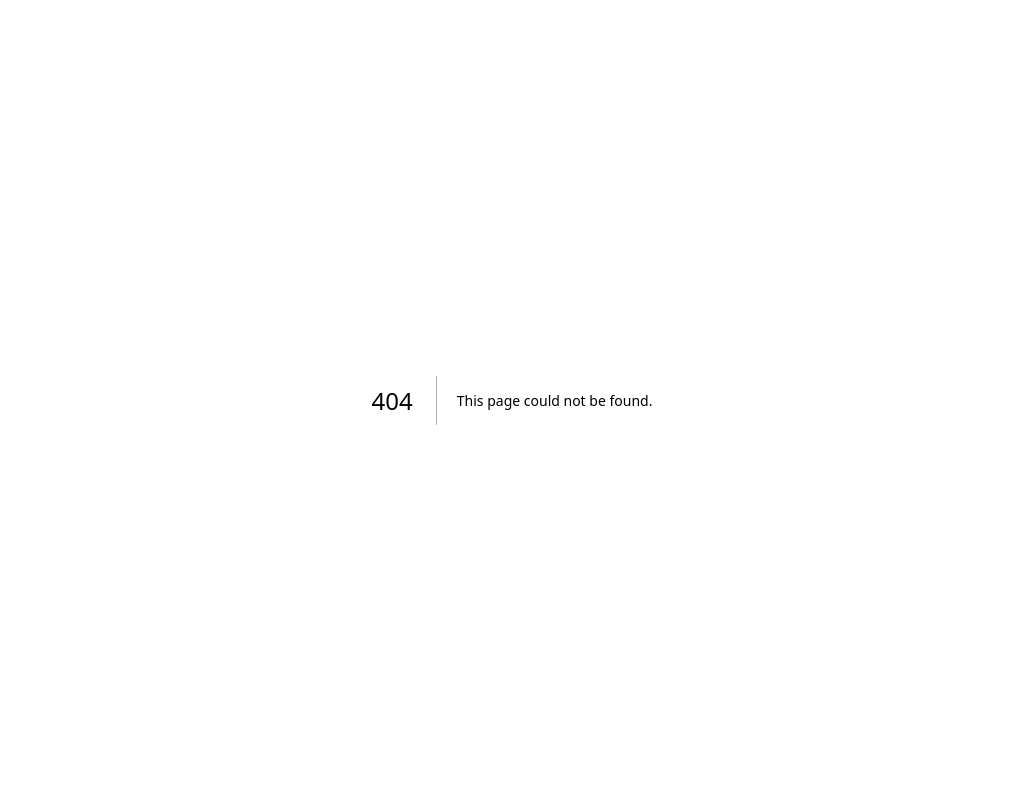
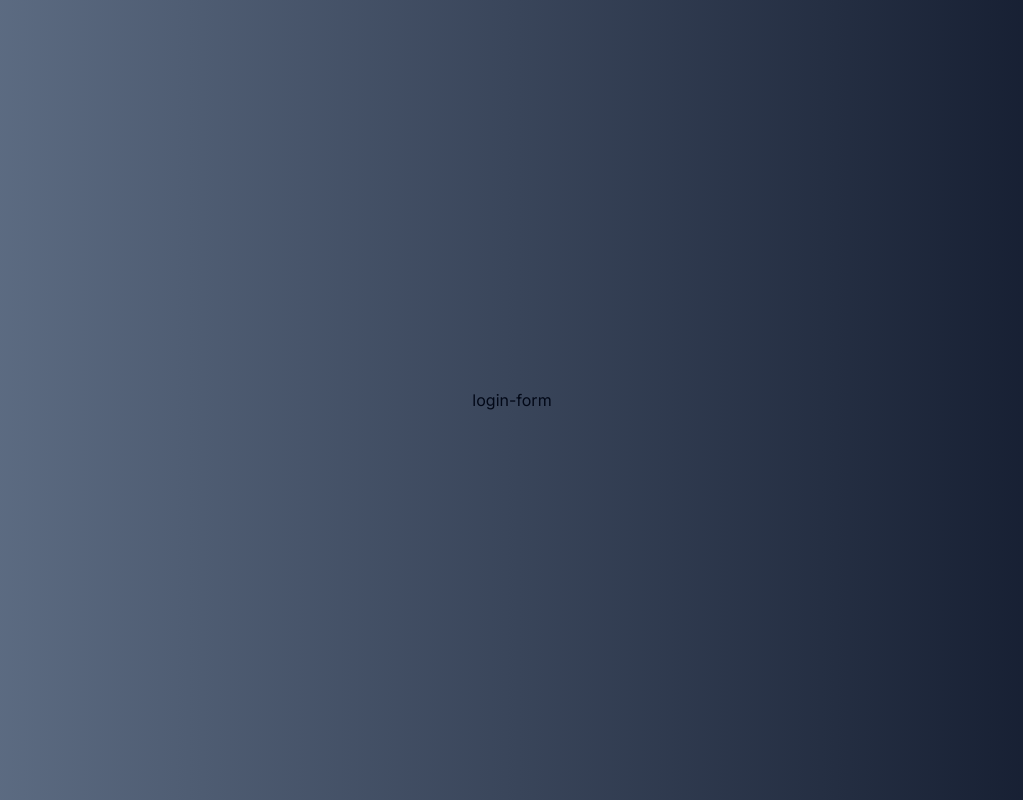
Before and after one commit to Acapair/acapair_auth, a Next.js app in the folder acapair-auth/: page /auth/login in a window 1280 px wide. Before the commit this address had no page. Shown: the whole page, without its empty margins (128-1151 px from the left). Built offline with nearby package versions, Linux system fonts and the light colour scheme.

Commit message:
feat: :lipstick: Login form added.
Login form page designed.

```diff
--- /dev/null
+++ b/acapair-auth/app/auth/layout.tsx
@@ -0,0 +1,9 @@
+const AuthLayout = ({ children }: { children: React.ReactNode }) => {
+  return (
+    <div className="h-full flex items-center justify-center bg-gradient-to-r from-slate-500 to-slate-900">
+      {children}
+    </div>
+  );
+};
+
+export default AuthLayout;
--- /dev/null
+++ b/acapair-auth/app/auth/login/page.tsx
@@ -0,0 +1,11 @@
+import LoginForm from "@/components/auth/login-form";
+
+const LoginPage = () => {
+  return (
+    <div>
+      <LoginForm></LoginForm>
+    </div>
+  );
+};
+
+export default LoginPage;
--- /dev/null
+++ b/acapair-auth/components/auth/login-form.tsx
@@ -0,0 +1,5 @@
+const LoginForm = () => {
+  return <div>login-form</div>;
+};
+
+export default LoginForm;
```
